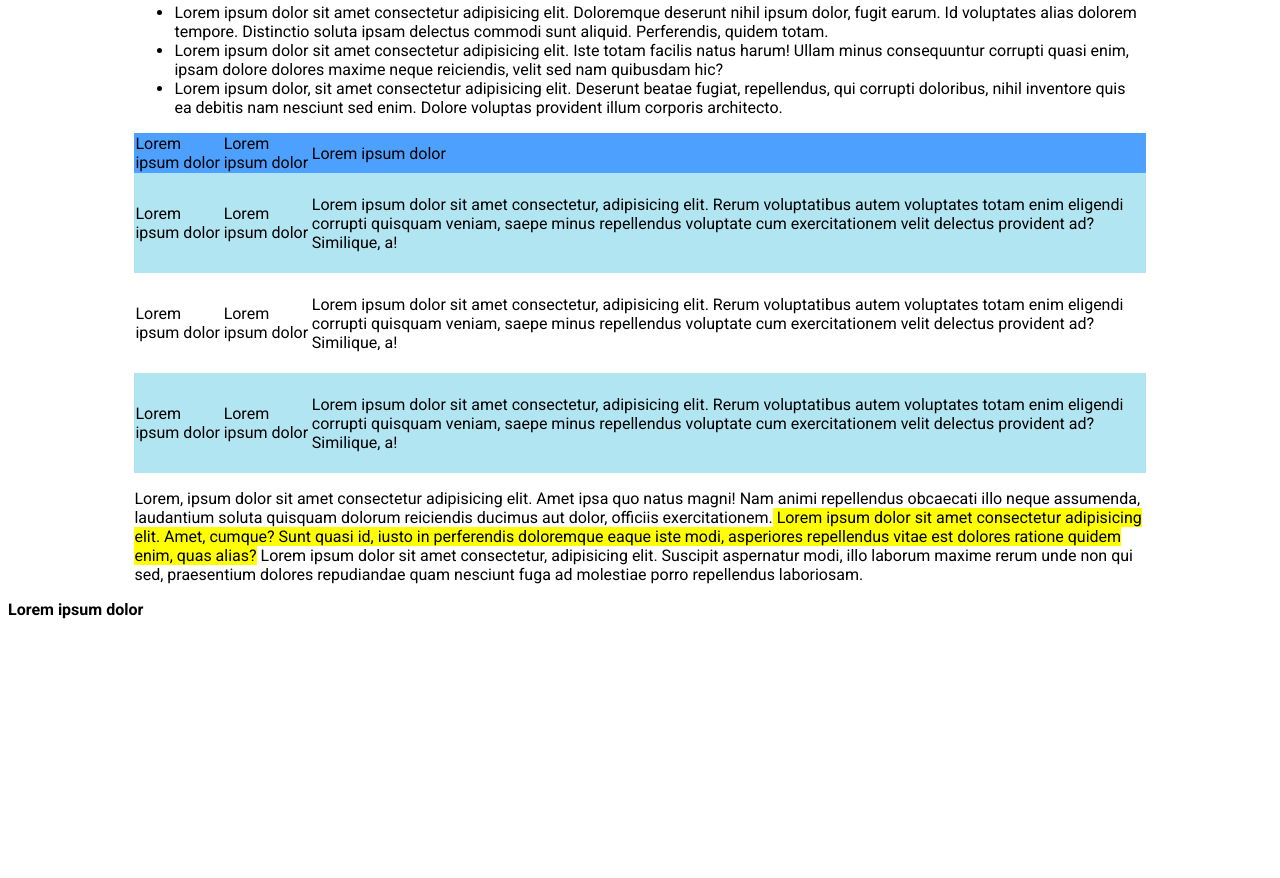
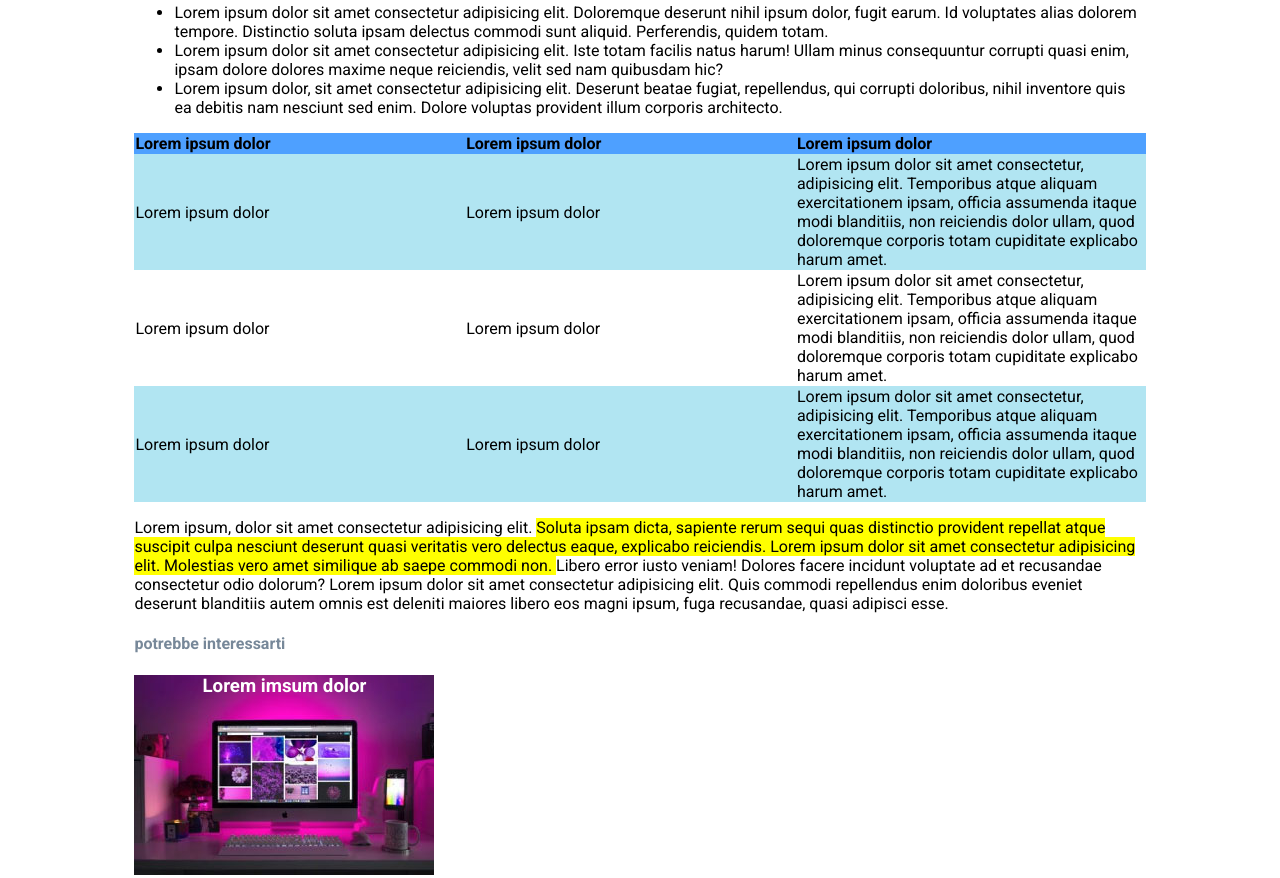
Before and after one commit to IgorGoro91/html-css-booleaner, a plain HTML site: page index.html in a window 1280 px wide. Shown: the part 871-1749 px from the top of the page. Before the commit the page ends 1498 px from the top, so only its background shows below. Drawn offline with Linux system fonts and the light colour scheme.

Commit message:
add: foto footer

```diff
--- a/CSS/style.css
+++ b/CSS/style.css
@@ -4,19 +4,38 @@
 *{
     font-family: "roboto";
 
+
 }
-main{
+main, footer{
+    width: 80%;
+    margin: auto;
+}
+.logo{
     width: 80%;
     margin: auto;
 
 }
+
+
 header{
+
     width: 100%;
     height: 200px;
     background-image: url(../img/pattern.png);
     background-color: lightskyblue;
 }
 
+
+
+.table{
+   width: 100%;
+   text-align: left;
+   border-collapse: collapse;
+}
+td{
+    height: 50px;
+    width: 100px;
+}
 
 
 
@@ -27,3 +46,24 @@ header{
 .info{
     color: lightslategray;
 }
+
+
+.monitor{
+
+    width: 300px;
+    height: 200px;
+    background-image: url(../img/monitor.jpg);
+    background-repeat: no-repeat;
+    text-align: center;
+    color: white;
+}
+.graph{
+
+    width: 300px;
+    height: 2100px;
+    background-image: url(../img/graph.jpg);
+    background-repeat: no-repeat;
+    text-align: center;
+    color: white;
+
+}
--- a/index.html
+++ b/index.html
@@ -8,8 +8,9 @@
 </head>
 <body>
 
+
     <header>
-       <div>
+       <div class="logo">
           <img src="/img/download.png" alt="immagine del logo">
        </div>
 
@@ -17,9 +18,10 @@
 
 
     <!-- informazioni del sito -->
+<div class="continetore">
     <main>
 
-        <div class="continetore">
+
 
             <div class="paragrafo">
             Internet deve essere al servizio del "bene publico": il manifesto di Tim Berners-Lea
@@ -33,7 +35,7 @@
                     </div>
                 </div>
 
-                <div>
+                <div class="foto">
                     <img src="/img/tim-1.jpg" alt="prima foto del sito">
                     <img src="/img/tim-2.jpg" alt="seconda foto del sito">
 
@@ -64,42 +66,38 @@
 
 
     <!-- tabella -->
-        <div>
-            <table style="width: 100%; border-collapse: collapse;">
+                <table class="table">
+                    <thead>
                         <tr style="background-color: #4EA0FF;">
+                            <th>Lorem ipsum dolor</th>
+                            <th>Lorem ipsum dolor</th>
+                            <th>Lorem ipsum dolor</th>
+                        </tr>
+                        <tbody>
+                            <tr style="background-color: #B1E5F2;">
                                 <td>Lorem ipsum dolor</td>
                                 <td>Lorem ipsum dolor</td>
-                    <td>Lorem ipsum dolor</td>
+                                <td>Lorem ipsum dolor sit amet consectetur, adipisicing elit. Temporibus atque aliquam exercitationem ipsam, officia assumenda itaque modi blanditiis, non reiciendis dolor ullam, quod doloremque corporis totam cupiditate explicabo harum amet.</td>
                             </tr>
-
-                <tr style="height: 100px; background-color: #B1E5F2;">
+                            <tr>
                                 <td>Lorem ipsum dolor</td>
                                 <td>Lorem ipsum dolor</td>
-                    <td>Lorem ipsum dolor sit amet consectetur, adipisicing elit. Rerum voluptatibus autem voluptates totam enim eligendi corrupti quisquam veniam, saepe minus repellendus voluptate cum exercitationem velit delectus provident ad? Similique, a!</td>
+                                <td>Lorem ipsum dolor sit amet consectetur, adipisicing elit. Temporibus atque aliquam exercitationem ipsam, officia assumenda itaque modi blanditiis, non reiciendis dolor ullam, quod doloremque corporis totam cupiditate explicabo harum amet.</td>
                             </tr>
-                <tr style="height: 100px;">
+                            <tr style="background-color: #B1E5F2;">
                                 <td>Lorem ipsum dolor</td>
                                 <td>Lorem ipsum dolor</td>
-                    <td>Lorem ipsum dolor sit amet consectetur, adipisicing elit. Rerum voluptatibus autem voluptates totam enim eligendi corrupti quisquam veniam, saepe minus repellendus voluptate cum exercitationem velit delectus provident ad? Similique, a!</td>
+                                <td>Lorem ipsum dolor sit amet consectetur, adipisicing elit. Temporibus atque aliquam exercitationem ipsam, officia assumenda itaque modi blanditiis, non reiciendis dolor ullam, quod doloremque corporis totam cupiditate explicabo harum amet.</td>
                             </tr>
-                <tr style="height: 100px;background-color: #B1E5F2;">
-                    <td>Lorem ipsum dolor</td>
-                    <td>Lorem ipsum dolor</td>
-                    <td>Lorem ipsum dolor sit amet consectetur, adipisicing elit. Rerum voluptatibus autem voluptates totam enim eligendi corrupti quisquam veniam, saepe minus repellendus voluptate cum exercitationem velit delectus provident ad? Similique, a!</td>
-                </tr>
+                        </tbody>
+                    </thead>
 
                 </table>
-        </div>
 
-        <div>
+ <!-- paragrafo    -->
                 <p>
-                Lorem, ipsum dolor sit amet consectetur adipisicing elit. Amet ipsa quo natus magni! Nam animi repellendus obcaecati illo neque assumenda, laudantium soluta quisquam dolorum reiciendis ducimus aut dolor, officiis exercitationem.<mark> Lorem ipsum dolor sit amet consectetur adipisicing elit. Amet, cumque? Sunt quasi id, iusto in perferendis doloremque eaque iste modi, asperiores repellendus vitae est dolores ratione quidem enim, quas alias?</mark> Lorem ipsum dolor sit amet consectetur, adipisicing elit. Suscipit aspernatur modi, illo laborum maxime rerum unde non qui sed, praesentium dolores repudiandae quam nesciunt fuga ad molestiae porro repellendus laboriosam.
+                    Lorem ipsum, dolor sit amet consectetur adipisicing elit. <mark>Soluta ipsam dicta, sapiente rerum sequi quas distinctio provident repellat atque suscipit  culpa nesciunt deserunt quasi veritatis vero delectus eaque, explicabo reiciendis. Lorem ipsum dolor sit amet consectetur adipisicing elit. Molestias vero amet similique ab saepe commodi non. </mark>Libero error iusto veniam! Dolores facere incidunt voluptate ad et recusandae consectetur odio dolorum? Lorem ipsum dolor sit amet consectetur adipisicing elit. Quis commodi repellendus enim doloribus eveniet deserunt blanditiis autem omnis est deleniti maiores libero eos magni ipsum, fuga recusandae, quasi adipisci esse.
                 </p>
-
-
-        </div>
-
-
 
 
 
@@ -110,8 +108,16 @@
 
     <!-- fene della pagina -->
     <footer>
-        <strong>Lorem ipsum dolor</strong>
+        <h4 class="info"> potrebbe interessarti</h4>
+
+            <h3 class="monitor">Lorem imsum dolor</h3>
+
+
+            <h3 class="graph">Lorem imsum dolor</h3>
+
+
 
     </footer>
+</div>
 </body>
 </html>
```
Lines whose indentation alone changed are shown as unchanged.
